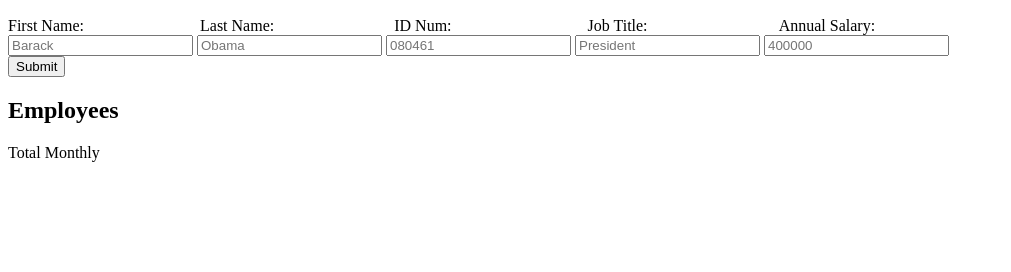
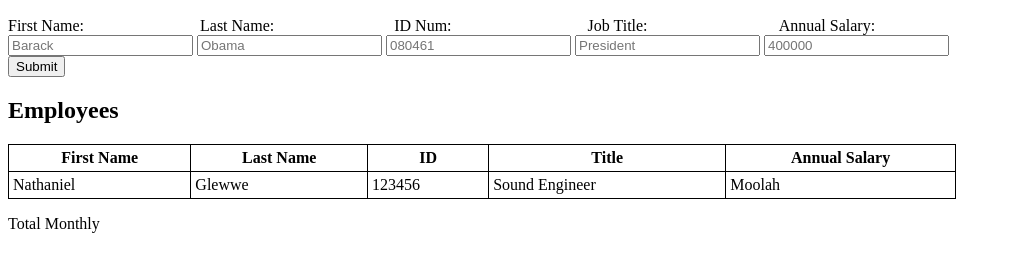
Before and after one commit to nateglewwe/weekend-salary-calculator, a website: page index.html in a window 1280 px wide. Shown: the part 110-382 px from the top of the page, without its empty margins (0-1011 px from the left). Drawn offline with Linux system fonts and the light colour scheme.

Commit message:
created table element with some CSS

```diff
--- a/index.html
+++ b/index.html
@@ -28,11 +28,23 @@
     </div>
     <div id="tableSection">
       <h2>Employees</h2>
+      <table>
+        <thead>
+          <tr>
+            <th>First Name</th><th>Last Name</th><th>ID</th><th>Title</th><th>Annual Salary</th>
+          </tr>
+        </thead>
+        <tbody>
+          <tr>
+            <td>Nathaniel</td><td>Glewwe</td><td>123456</td><td>Sound Engineer</td><td>Moolah</td>
+          </tr>
+        </tbody>
+      </table>
     </div>
   </main>
   <footer>
     <p>Total Monthly</p>
   </footer>
-  <script src="client.js"></script>
+  <script src="script.js"></script>
 </body>
 </html>
--- a/style.css
+++ b/style.css
@@ -0,0 +1,10 @@
+table {
+    border-collapse: collapse;
+    width: 75%;
+}
+
+table th,
+table td    {
+    border: 1px solid black;
+    padding: 4px;
+}
```
